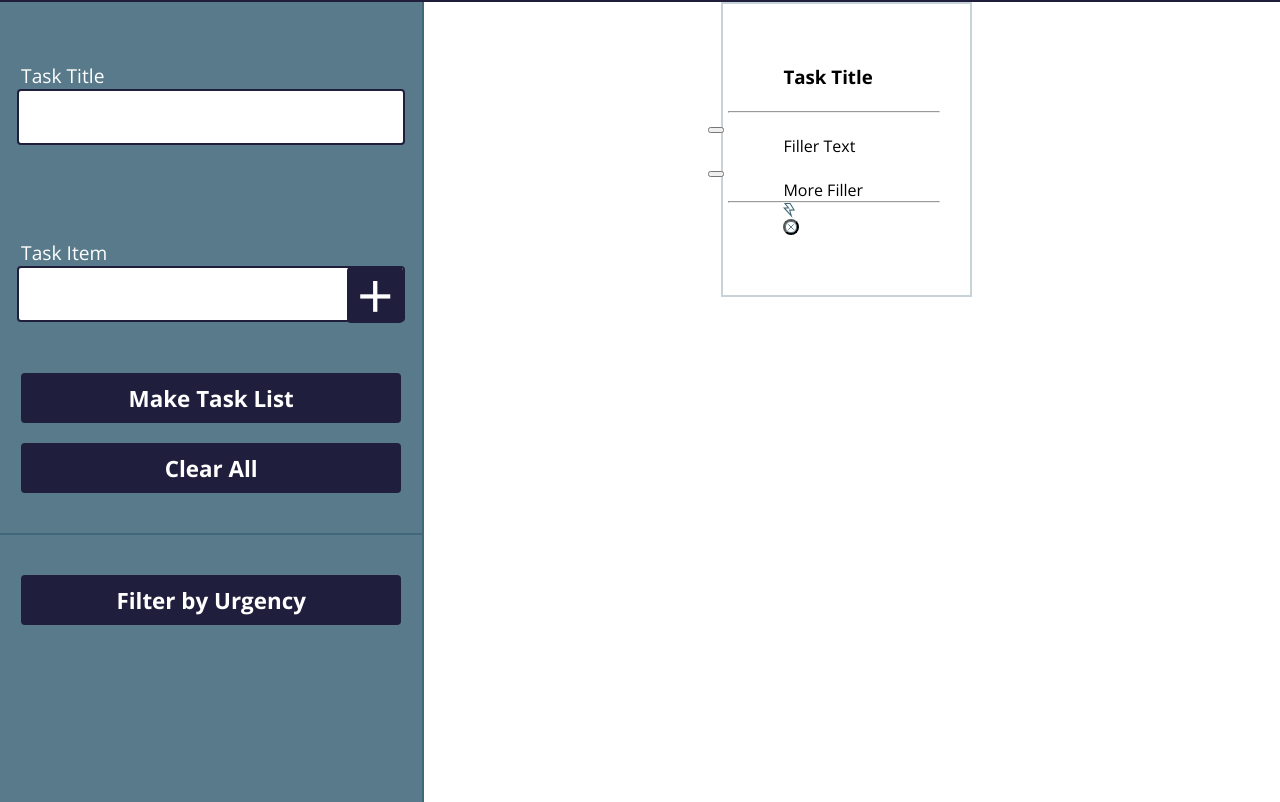
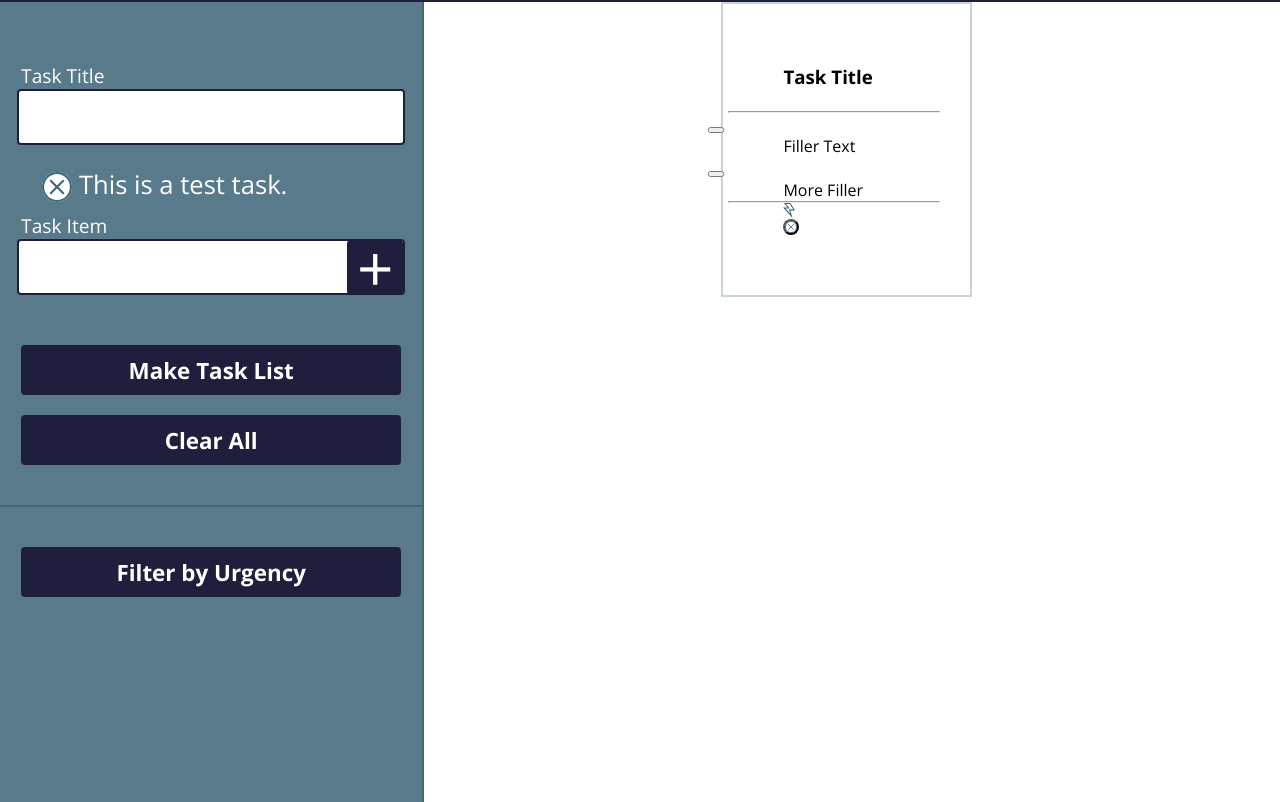
Before and after one commit to ryandbarnett/CheckYoSelf, a plain HTML site: page index.html in a window 1280 px wide. Shown: the part 73-875 px from the top of the page. Drawn offline with nearby package versions, Linux system fonts and the light colour scheme.

Commit message:
Format list items

```diff
--- a/index.html
+++ b/index.html
@@ -20,7 +20,10 @@
           <label class="task-label" for="Task Title">Task Title</label>
             <input class="task-input" id="task-input" type="text" name="" value="">
             <ul class ="temp-items">
-              <li> </li>
+              <li class="temp-task">
+                <button class="delete" type="button" name="button"></button>
+                This is a test task.
+              </li>
             </ul>
           <label class="task-label" for="Task Item">Task Item</label>
             <input class="task-input" id="item-input" type="text" name="" value="">
--- a/styles.css
+++ b/styles.css
@@ -76,6 +76,27 @@ main {
   width: 100%;
 }
 
+.temp-task {
+  color: #FFFFFF;
+  font-size: 1.6em;
+  list-style-type: none;
+  margin-bottom: 10px;
+  margin-left: auto;
+  margin-right: auto;
+  width: 80%;
+}
+
+.delete {
+  background-image: url(images/delete.svg);
+  background-position: center;
+  background-repeat: no-repeat;
+  border: none;
+  border-radius: 50%;
+  height: 30px;
+  vertical-align: bottom;
+  width: 30px;
+}
+
 .task-label {
   color: #FFFFFF;
   font-size: 1.2em;
@@ -88,7 +109,6 @@ main {
   border-radius: 4px;
   display: block;
   height: 50px;
-  margin-bottom: 50px;
   margin-left: auto;
   margin-right: auto;
   width: 90%;
@@ -99,19 +119,21 @@ main {
 }
 
 #add-task-button {
-  font-size: 4em !important;
+  font-size: 4em;
   font-weight: 100;
-  height: 56px;
+  height: 55px;
   line-height: 50px;
   margin-bottom: 50px;
-  margin-right: 4.5% !important;
-  margin-top: -105px !important;
+  margin-right: 4.5%;
+  margin-top: -55px;
   text-align: center;
   vertical-align: middle;
-  width: 56px !important;
+  width: 56px;
 }
 
+/* might add this back later to remove the weird outline on click */
 /* #add-task-button:focus {
+  background-color: black;
   outline: none;
 } */
 
```
